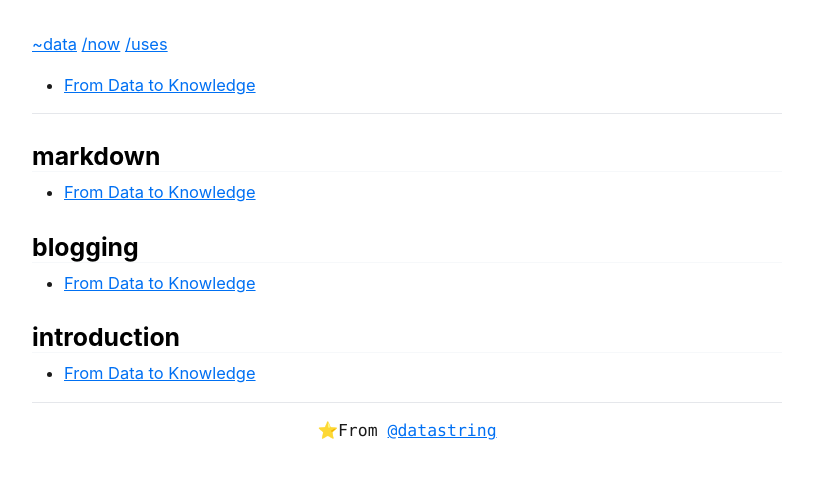
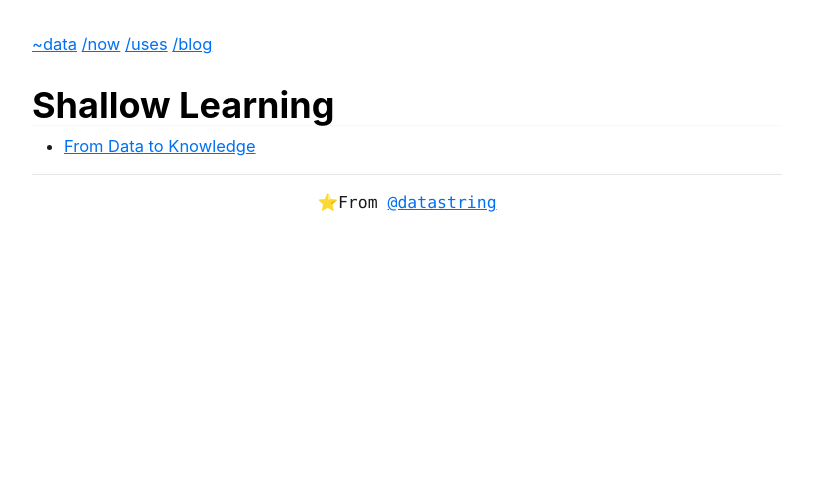
Before and after one commit to datastring/datastring.github.io, a Jekyll site: the page built from blog.md, in a window 1280 px wide. Shown: the top 479 px of the page, without its empty margins (233-1046 px from the left). Built offline with Jekyll 4.4.1, drawn with Linux system fonts in a browser that asks for light colours.

Commit message:
Add /blog to default. Create post layout.

```diff
--- a/_layouts/default.html
+++ b/_layouts/default.html
@@ -10,6 +10,7 @@
       <a href="/">~data</a>
       <a href="/now">/now</a>
       <a href="/uses">/uses</a>
+      <a href="/blog">/blog</a>
     </nav>
     <!-- <h1>{{ page.title }}</h1> -->
     <section>
--- /dev/null
+++ b/_layouts/post.html
@@ -0,0 +1,6 @@
+---
+layout: default
+---
+<p>{{ page.date }} - Written by {{ page.author }}</p>
+
+{{ content }}
--- a/blog.md
+++ b/blog.md
@@ -1,7 +1,8 @@
 ---
 title: Shallow Learning
-url: /blog/
+url: /blog
 ---
+# {{ page.title }}
 
 <ul>
   {% for post in site.posts %}
@@ -11,8 +12,7 @@ url: /blog/
   {% endfor %}
 </ul>
 
-<hr>
-
+<!-- <hr>
 {% for tag in site.tags %}
   <h3>{{ tag[0] }}</h3>
   <ul>
@@ -20,4 +20,4 @@ url: /blog/
       <li><a href="{{ post.url }}">{{ post.title }}</a></li>
     {% endfor %}
   </ul>
-{% endfor %}
+{% endfor %} -->
```
